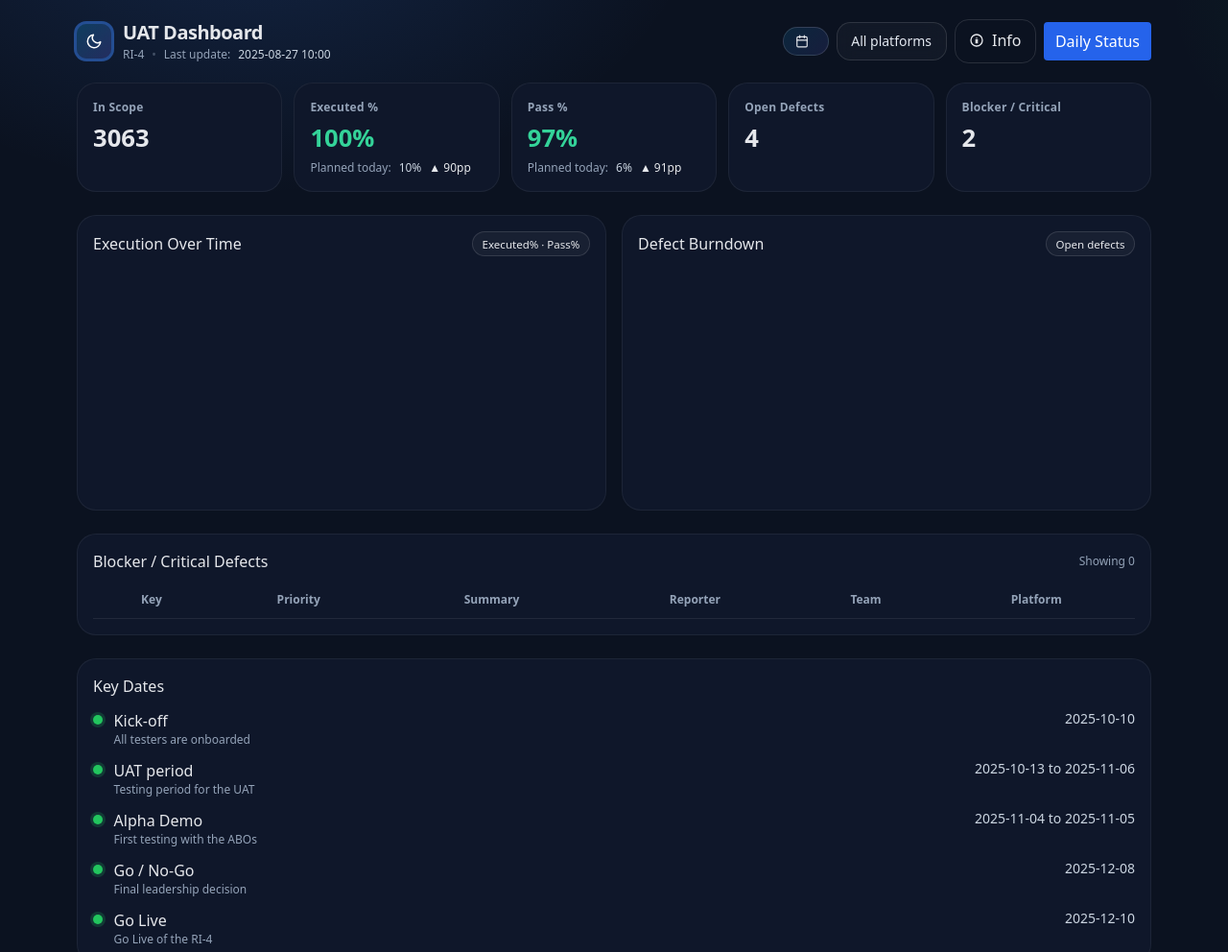
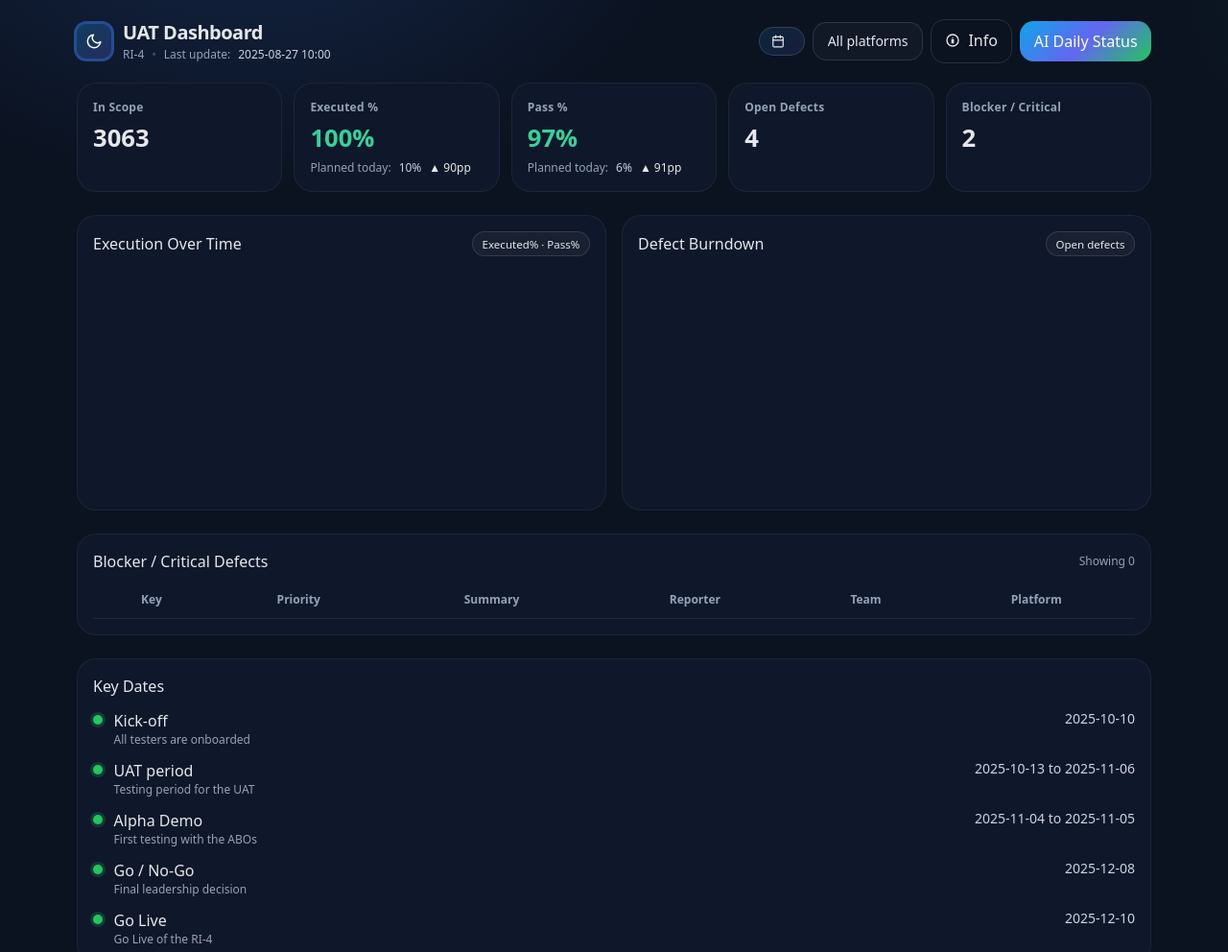
Before and after one commit to imolinero-hub/uat-app, a plain HTML site: page index.html in a window 1280 px wide. Shown: the top 992 px of the page at 96% size. Drawn offline with nearby package versions, Linux system fonts and the light colour scheme.

Commit message:
Update index.html

```diff
--- a/index.html
+++ b/index.html
@@ -88,7 +88,7 @@
       </button>
 
       <!-- AI Daily Status -->
-      <button class="px-3 py-2 rounded bg-blue-600 text-white hover:bg-blue-700" @click="openDaily()">Daily Status</button>
+      <button class="btn btn-primary" @click="generateAIStatus()">AI Daily Status</button>
 
     </div>
   </header>
```
